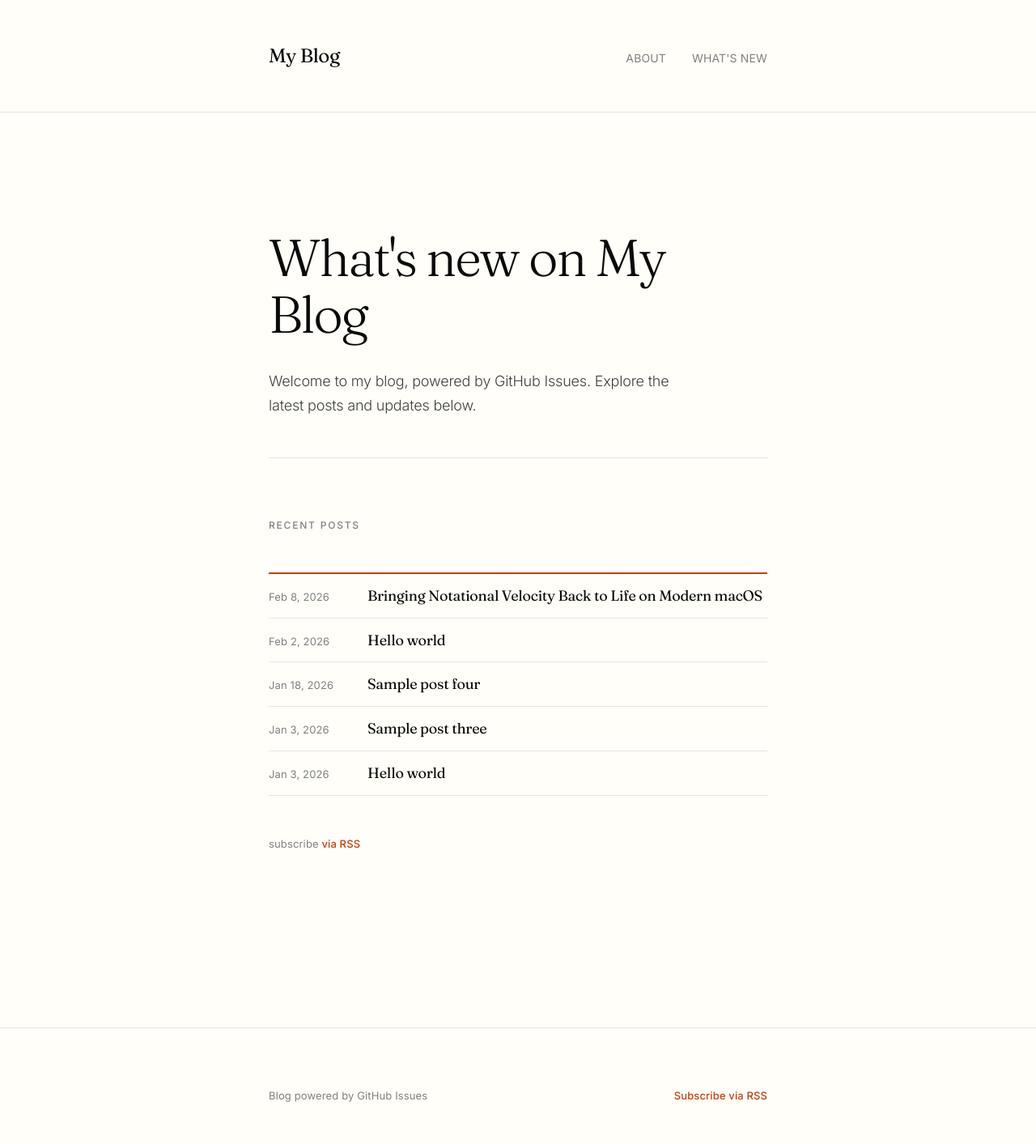
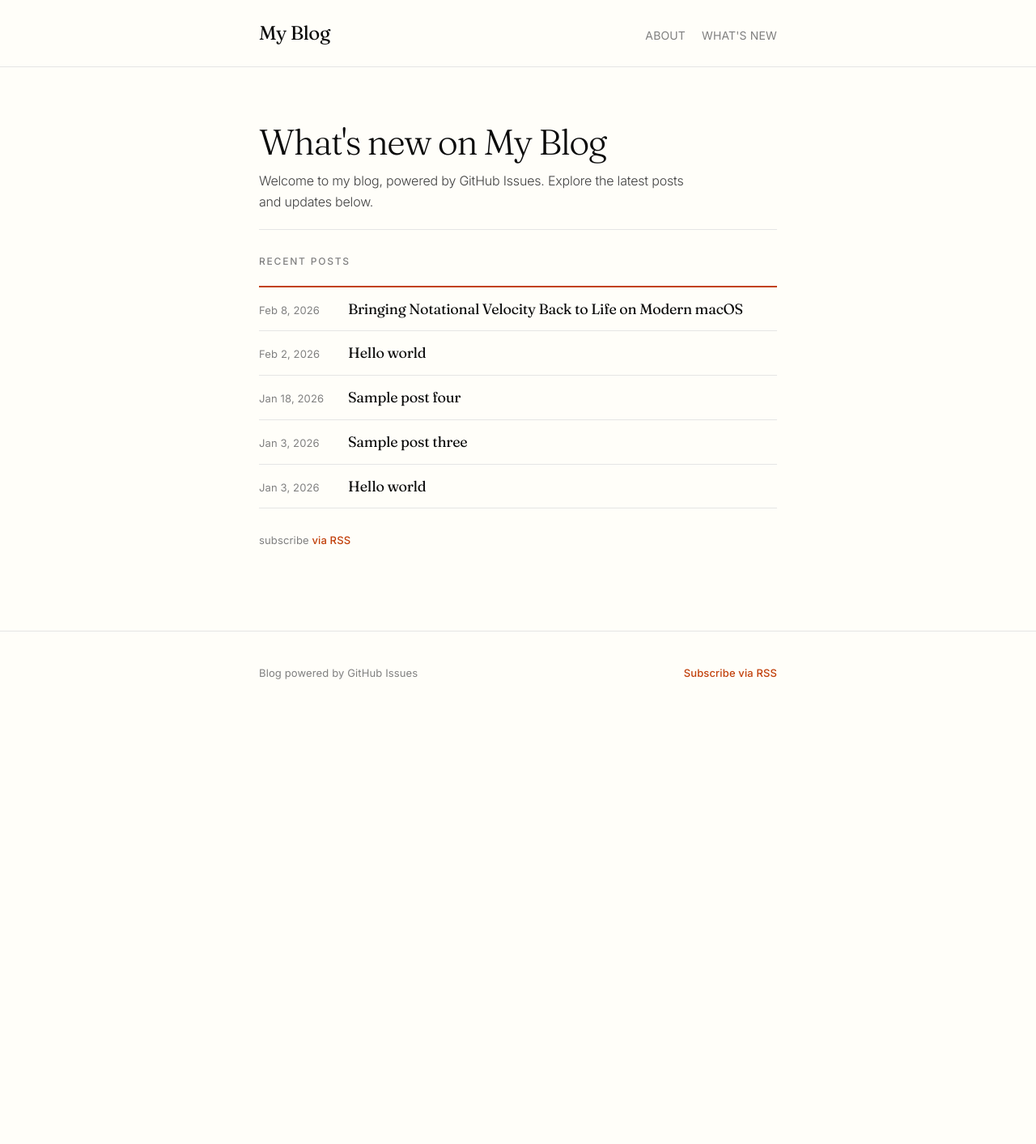
Before and after one commit to and/and.github.io, a Jekyll site: the page built from index.md, in a window 1280 px wide. Shown: the whole page at 81% size. Built offline with Jekyll 4.4.1, drawn with Linux system fonts in a browser that asks for light colours; after the commit the page ends 900 px from its top, so only the background shows below that.

Commit message:
Reduce whitespace and limit posts for above-the-fold display
Compress homepage to fit entirely above the fold:

Spacing reductions:
- Reduce all spacing variables (xs: 0.375rem, sm: 0.75rem, md: 1.25rem, lg: 1.75rem, xl: 2.5rem)
- Header padding: 3rem → 1.25rem
- Hero padding: Reduce top/bottom spacing
- Hero heading: 4rem → 2.75rem font size
- Posts section padding: Reduce vertical spacing
- Section heading margin: Reduce bottom margin

Post limit:
- Show only 5 most recent posts in the list
- Add "more..." link if there are additional posts
- Link styled in italic red accent, right-aligned

This creates a compact, efficient homepage that displays all content
above the fold while maintaining the refined typographic aesthetic.

Co-Authored-By: Claude Sonnet 4.5 <noreply@anthropic.com>

```diff
--- a/_layouts/default.html
+++ b/_layouts/default.html
@@ -20,11 +20,11 @@
   --font-display: 'Fraunces', Georgia, serif;
   --font-body: 'Inter', -apple-system, BlinkMacSystemFont, sans-serif;
   --max-width: 680px;
-  --spacing-xs: 0.5rem;
-  --spacing-sm: 1rem;
-  --spacing-md: 2rem;
-  --spacing-lg: 3rem;
-  --spacing-xl: 4.5rem;
+  --spacing-xs: 0.375rem;
+  --spacing-sm: 0.75rem;
+  --spacing-md: 1.25rem;
+  --spacing-lg: 1.75rem;
+  --spacing-xl: 2.5rem;
 }
 
 * {
@@ -55,7 +55,7 @@ body {
 /* Header */
 header.site-header {
   border-bottom: 1px solid var(--color-border);
-  padding: var(--spacing-lg) 0;
+  padding: var(--spacing-md) 0;
   background: var(--color-bg);
 }
 
@@ -129,24 +129,24 @@ header.site-header {
 
 /* Hero Section */
 .hero {
-  padding: var(--spacing-xl) 0 var(--spacing-lg);
+  padding: var(--spacing-lg) 0 var(--spacing-md);
   border-bottom: 1px solid var(--color-border);
 }
 
 .page-heading {
   font-family: var(--font-display);
-  font-size: 4rem;
+  font-size: 2.75rem;
   font-weight: 300;
   line-height: 1.1;
-  margin-bottom: var(--spacing-md);
+  margin-bottom: var(--spacing-sm);
   letter-spacing: -0.035em;
   font-optical-sizing: auto;
   color: var(--color-text);
 }
 
 .page-description {
-  font-size: 1.125rem;
-  line-height: 1.7;
+  font-size: 1rem;
+  line-height: 1.6;
   color: var(--color-text-secondary);
   max-width: 540px;
   font-weight: 300;
@@ -154,7 +154,7 @@ header.site-header {
 
 /* Posts Section */
 .posts-section {
-  padding: var(--spacing-xl) 0 var(--spacing-xl);
+  padding: var(--spacing-lg) 0 var(--spacing-md);
 }
 
 .section-heading, .post-list-heading {
@@ -163,13 +163,31 @@ header.site-header {
   text-transform: uppercase;
   letter-spacing: 0.15em;
   color: var(--color-text-tertiary);
-  margin-bottom: var(--spacing-lg);
+  margin-bottom: var(--spacing-md);
   display: block;
 }
 
 .post-list {
   list-style: none;
   border-top: 2px solid var(--color-accent);
+}
+
+.more-posts {
+  margin-top: var(--spacing-md);
+  text-align: right;
+}
+
+.more-link {
+  color: var(--color-accent);
+  text-decoration: none;
+  font-size: 0.875rem;
+  font-weight: 500;
+  font-style: italic;
+  transition: opacity 0.2s ease;
+}
+
+.more-link:hover {
+  opacity: 0.7;
 }
 
 .post-list li, .post-item {
--- a/_layouts/home.html
+++ b/_layouts/home.html
@@ -36,7 +36,7 @@ layout: default
     {%- if regular_posts.size > 0 -%}
     <h2 class="post-list-heading">Recent Posts</h2>
     <ul class="post-list">
-      {%- for post in regular_posts -%}
+      {%- for post in regular_posts limit:5 -%}
       <li>
         <a class="post-link" href="{{ post.url | relative_url }}">
           {%- assign date_format = site.minima.date_format | default: "%b %-d, %Y" -%}
@@ -46,6 +46,11 @@ layout: default
       </li>
       {%- endfor -%}
     </ul>
+    {%- if regular_posts.size > 5 -%}
+    <div class="more-posts">
+      <a href="{{ "/archive/" | relative_url }}" class="more-link">more...</a>
+    </div>
+    {%- endif -%}
     {%- endif -%}
 
     <p class="rss-subscribe">subscribe <a href="{{ "/feed.xml" | relative_url }}">via RSS</a></p>
```
